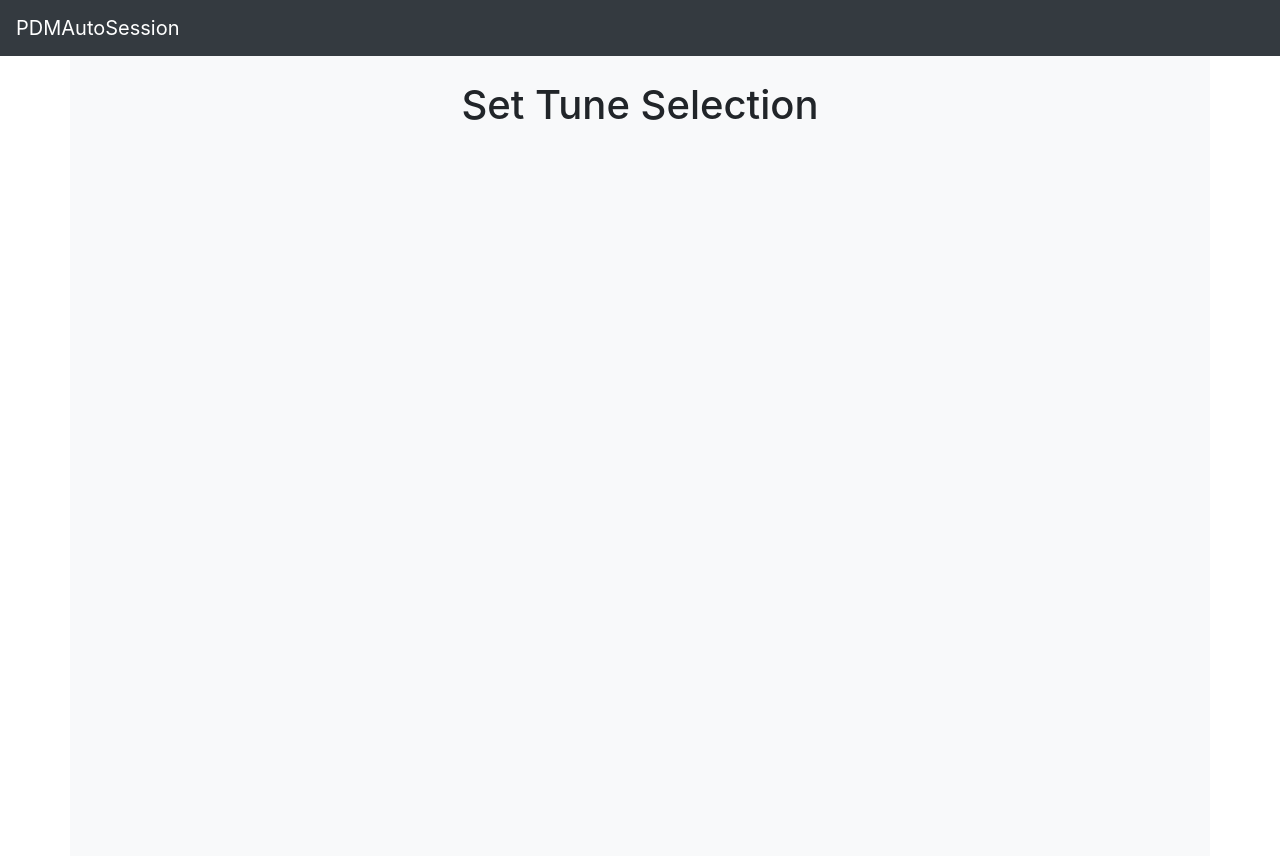
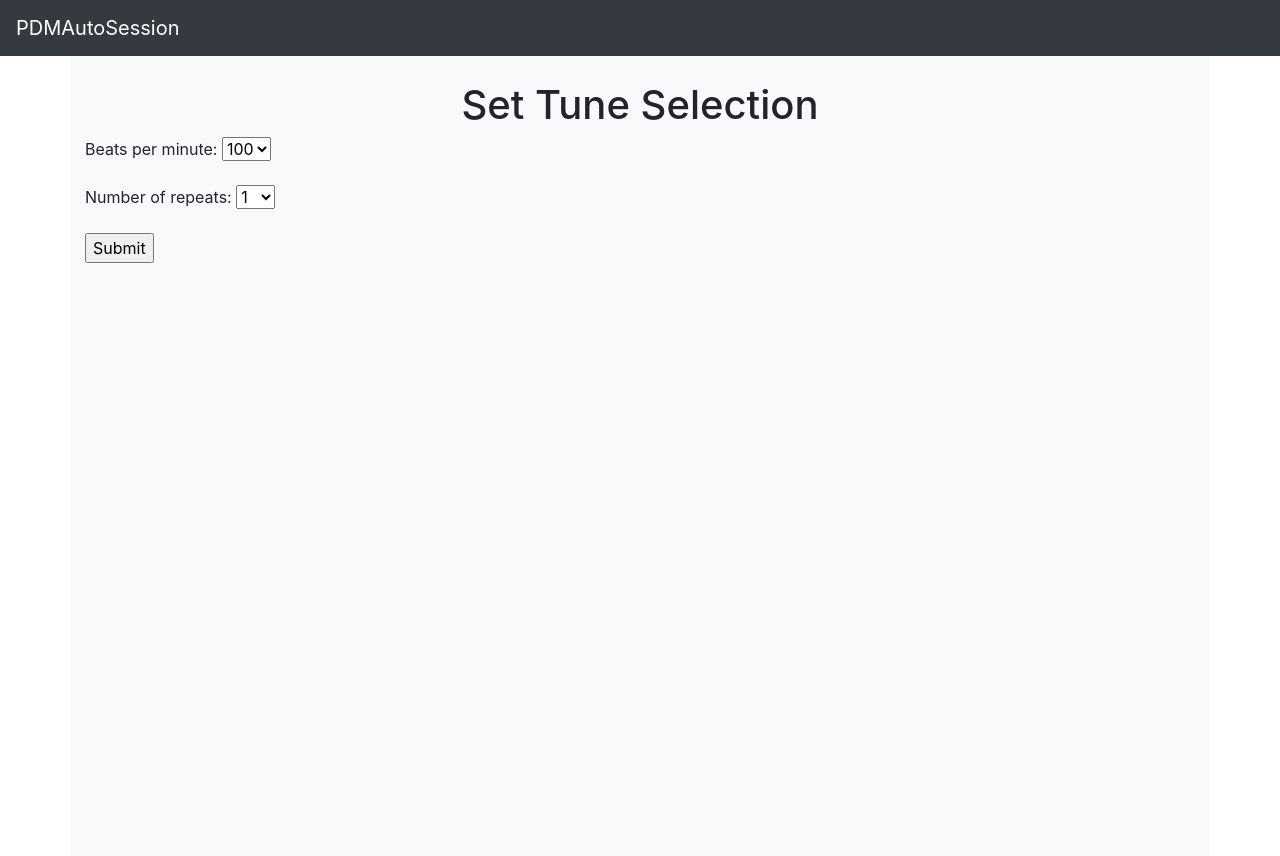
Before and after one commit to claytoncook12/PDMAutoSession, a Django app: page /SetSelection/ in a window 1280 px wide. Run offline with Django 3.2, Linux system fonts and the light colour scheme; parts of the project's set-up code (start-up, migrations or seed data) failed here and were passed over; some libraries are stand-ins or nearby versions.

Commit message:
inital set form submittal

```diff
--- /dev/null
+++ b/autosession/forms.py
@@ -0,0 +1,27 @@
+from django import forms
+from django.forms import ModelForm
+from .models import Tune
+
+repeats_choice = (
+    (1,1),
+    (2,2),
+    (3,3),
+    (4,4),
+    (5,5),
+    (6,6),
+    (7,7),
+    (8,8),
+    (9,9),
+    (10,10),
+)
+
+bpm_choice = (
+    (100, 100),
+)
+
+class SetOptionsForm(forms.Form):
+    """
+    Form for selecting set options
+    """
+    beats_per_minute = forms.ChoiceField(choices=bpm_choice)
+    number_of_repeats = forms.ChoiceField(choices=repeats_choice)
--- a/autosession/templates/autosession/set_selection.html
+++ b/autosession/templates/autosession/set_selection.html
@@ -5,4 +5,10 @@
 
 <h1>Set Tune Selection</h1>
 
+<form action="" method="post">
+    {% csrf_token %}
+    {{ form.as_p }}
+    <input type="submit" value="Submit">
+</form>
+
 {% endblock %}
--- a/autosession/views.py
+++ b/autosession/views.py
@@ -9,6 +9,8 @@ from rest_framework import generics
 from .models import TuneType, Tune, Recording
 from .serializers import TuneTypeSerializer, TuneSerializer, RecordingSerializer
 
+from .forms import SetOptionsForm
+
 from .creating import tune_played_time_start_stop, tune_end_start_stop, url_to_download, combine_tunes
 
 # HTML Page Views
@@ -17,7 +19,14 @@ def set_selection(request):
     Select Used Tunes in Set Creation
     """
 
-    return render(request, 'autosession/set_selection.html')
+    if request.method == 'POST':
+        #TODO
+        pass
+    else:
+        form = SetOptionsForm
+
+
+    return render(request, 'autosession/set_selection.html', {'form': form})
 
 # API Views
 class TuneTypeList(generics.ListCreateAPIView):
```
